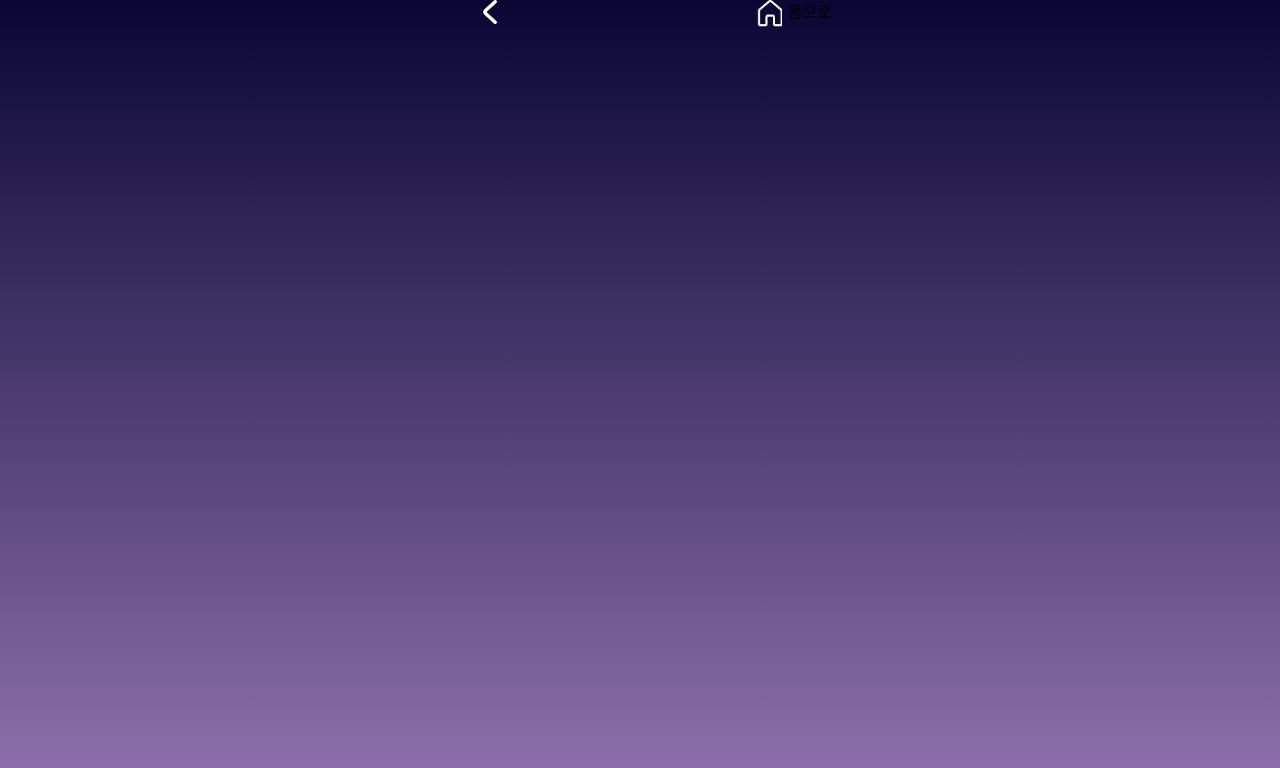
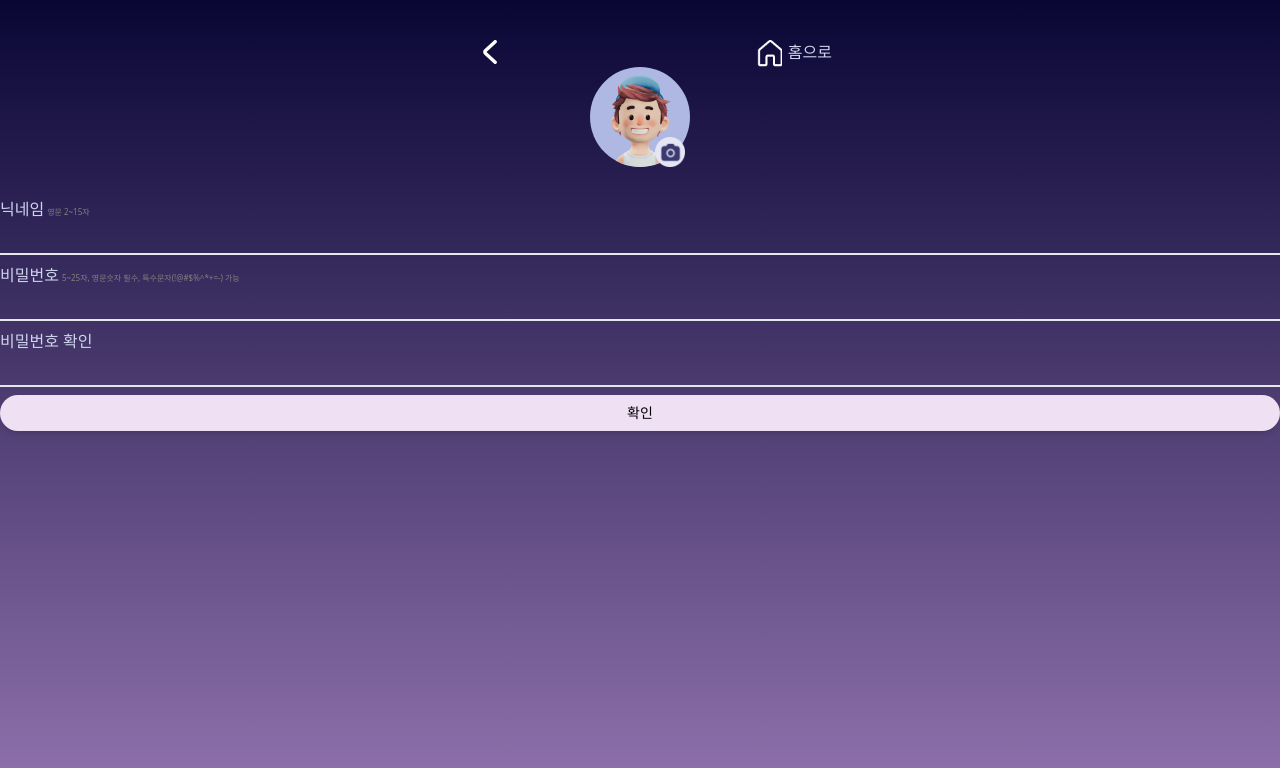
Before and after one commit to wjdgusaho/Damda, a React (Create React App) app in the folder frontend/client/: page /user-info in a window 1280 px wide. Shown: the top 768 px of the page. Built offline with nearby package versions, Linux system fonts and the light colour scheme.

Commit message:
feat : 회원정보 수정 페이지 제작(#358), fix : 로그인 시 로그인이 안되는 점 수정

```diff
--- a/frontend/client/src/components/Auth/CheckPassword.tsx
+++ b/frontend/client/src/components/Auth/CheckPassword.tsx
@@ -52,10 +52,16 @@ export const CheckPassword = function () {
         },
       })
         .then((response) => {
-          console.log(response)
-          navigate("/user-info")
+          if (response.data === "비밀번호 일치") {
+            navigate("/user-info")
+          } else {
+            alert("비밀번호가 일치하지 않습니다. 다시 입력해주세요.")
+          }
+          setUserPw("")
         })
         .catch((error) => {
+          console.log(error)
+
           if (error.response.data.message === "토큰 만료") {
             dispatch(refresh_accessToken())
             if (retry) {
--- a/frontend/client/src/components/Auth/Login.tsx
+++ b/frontend/client/src/components/Auth/Login.tsx
@@ -127,7 +127,7 @@ const Login = function () {
       url: serverUrl + "user/login/",
       data: {
         email: email,
-        password: password,
+        userPw: password,
       },
     })
       .then((response) => {
--- a/frontend/client/src/components/Auth/UserInfoChange.tsx
+++ b/frontend/client/src/components/Auth/UserInfoChange.tsx
@@ -1,9 +1,173 @@
-import React from "react"
-import { Link } from "react-router-dom"
+import React, { useState, useRef, useEffect } from "react"
+import { Link, useNavigate } from "react-router-dom"
+import tw from "tailwind-styled-components"
+import { serverUrl } from "../../urls"
+import axios from "axios"
+
+const FILE_SIZE_LIMIT_MB = 1 // 1MB 미만의 사진만 가능합니다.
+const FILE_SIZE_LIMIT_BYTES = FILE_SIZE_LIMIT_MB * 1024 * 1024 // 바이트 변환
+
+const isFileSizeValid = (file: File | null) => {
+  return file !== null && file.size <= FILE_SIZE_LIMIT_BYTES
+}
+// 닉네임 정규식
+const nicknameRegex = /^(?=.*[a-zA-Z가-힣0-9]).{2,15}$/
+
+// 비밀번호 정규식
+const passwordRegex = /^(?=.*[a-zA-Z])[!@#$%^*+=-]?(?=.*[0-9]).{5,25}$/
+
+const Box = tw.div`
+  flex
+  justify-center
+  mt-10
+  mx-auto
+  flex-col
+  text-center
+  w-96
+`
+const Form = tw.form`
+  flex
+  mx-auto
+  flex-wrap
+`
+
+const InputCSS = tw.input`
+    w-full
+    bg-transparent
+    border-b-2
+    border-b-white-500
+    my-2
+    focus:outline-none
+`
 
 export const UserInfoChange = function () {
+  const navigate = useNavigate()
+  const [profileImage, setProfileImage] = useState<File | null>(null)
+  const imageRef = useRef<HTMLInputElement>(null)
+  const [selectedImage, setSelectedImage] = useState<string | null>(null)
+  const [userdata, setUserdata] = useState({
+    email: "",
+    userPw: "",
+    userPwCheck: "",
+    nickname: "",
+  })
+  const [userNicknameCondition, setUserNicknameCondition] = useState(0)
+  const [userPwCondition, setUserPwCondition] = useState(0)
+  const [userPwMatch, setuserPwMatch] = useState(0)
+
+  useEffect(() => {
+    if (userdata.nickname) {
+      if (nicknameRegex.test(userdata.nickname)) {
+        setUserNicknameCondition(1)
+      } else {
+        setUserNicknameCondition(2)
+      }
+    } else {
+      setUserNicknameCondition(0)
+    }
+  }, [userdata.nickname])
+
+  useEffect(() => {
+    if (userdata.userPw) {
+      if (passwordRegex.test(userdata.userPw)) {
+        setUserPwCondition(1)
+      } else {
+        setUserPwCondition(2)
+      }
+    } else {
+      setUserPwCondition(0)
+    }
+
+    if (userdata.userPw && userdata.userPwCheck) {
+      if (userdata.userPw === userdata.userPwCheck) {
+        setuserPwMatch(2)
+      } else {
+        setuserPwMatch(1)
+      }
+    } else {
+      setuserPwMatch(0)
+    }
+  }, [userdata.userPw, userdata.userPwCheck])
+
+  function handleImageChange(event: React.ChangeEvent<HTMLInputElement>) {
+    const file = event.target.files?.[0] || null
+    if (file && isFileSizeValid(file)) {
+      setProfileImage(file)
+      const reader = new FileReader()
+      reader.onloadend = () => {
+        setSelectedImage(reader.result as string)
+      }
+      reader.readAsDataURL(file)
+    } else {
+      if (imageRef.current) {
+        imageRef.current.value = ""
+      }
+      setProfileImage(null)
+      alert(`파일 크기는 최대 ${FILE_SIZE_LIMIT_MB}MB만 가능합니다.`)
+    }
+  }
+
+  function handleChange(event: React.ChangeEvent<HTMLInputElement>) {
+    setUserdata({
+      ...userdata,
+      [event.currentTarget.name]: event.currentTarget.value,
+    })
+  }
+
+  function imgChange() {
+    const fileinput = document.getElementById(
+      "profileImage"
+    ) as HTMLInputElement
+    fileinput.click()
+  }
+
+  function handleSubmit(event: React.FormEvent<HTMLFormElement>) {
+    event.preventDefault()
+    const data = new FormData()
+    const userform = {
+      email: userdata.email,
+      userPw: userdata.userPw,
+      nickname: userdata.nickname,
+    }
+    data.append(
+      "user",
+      new Blob([JSON.stringify(userform)], { type: "application/json" })
+    )
+    if (profileImage) {
+      data.append("profileImage", profileImage)
+    } else {
+      data.append("profileImage", new Blob())
+    }
+
+    if (!userdata.nickname) {
+      alert("닉네임을 입력해주세요.")
+    } else if (userdata.nickname && userNicknameCondition !== 1) {
+      alert("닉네임이 유효하지 않습니다.")
+    } else if (!userdata.userPw) {
+      alert("비밀번호를 입력해주세요.")
+    } else if (userdata.userPw && userPwCondition !== 1) {
+      alert("비밀번호가 유효하지 않습니다.")
+    } else if (userdata.userPw !== userdata.userPwCheck) {
+      alert("비밀번호가 일치하지 않습니다.")
+    } else {
+      axios({
+        method: "PATCH",
+        url: serverUrl + "user/info",
+        headers: {
+          "Content-Type": "multipart/form-data",
+        },
+        data: data,
+      })
+        .then(() => {
+          navigate("/main")
+        })
+        .catch((error) => console.error(error))
+    }
+  }
+
   return (
-    <div className="flex flex-initial justify-between w-96 mx-auto">
+    <div style={{ color: "#CFD4EE" }}>
+      <div className="flex flex-initial justify-between w-96 mx-auto mt-10">
         <Link
           to={"/menu"}
           style={{ fontSize: "30px", color: "white", marginLeft: "30px" }}
@@ -34,5 +198,100 @@ export const UserInfoChange = function () {
           <p>홈으로</p>
         </Link>
       </div>
+      <Form className="grid grid-cols-1 w-full mx-auto" onSubmit={handleSubmit}>
+        <div className="w-full justify-center">
+          <img
+            className="mx-auto"
+            style={{ backgroundColor: "#AEB8E2", borderRadius: "50%" }}
+            src={selectedImage ? selectedImage : "/defalutprofile.png"}
+            width={100}
+            height={100}
+            alt="profile"
+          />
+          <img
+            className="mx-auto"
+            src="/profilesetting.png"
+            alt="a"
+            width={30}
+            style={{ position: "relative", top: "-30px", left: "30px" }}
+            onClick={imgChange}
+          />
+        </div>
+        <input
+          id="profileImage"
+          name="profileImage"
+          type="file"
+          className="hidden"
+          onChange={handleImageChange}
+          ref={imageRef}
+        />
+
+        <p>
+          닉네임
+          <span style={{ color: "gray", fontSize: "8px", marginLeft: "3px" }}>
+            영문 2~15자
+          </span>
+        </p>
+        <InputCSS
+          name="nickname"
+          type="text"
+          value={userdata.nickname}
+          onChange={handleChange}
+        />
+        {userNicknameCondition === 2 ? (
+          <p className="text-red-500 w-full">
+            닉네임은 영문, 한글, 숫자로 2-15자이어야 합니다.
+          </p>
+        ) : userNicknameCondition === 1 ? (
+          <p className="text-green-500 w-full">유효한 닉네임</p>
+        ) : (
+          <></>
+        )}
+
+        <p>
+          비밀번호
+          <span style={{ color: "gray", fontSize: "8px", marginLeft: "3px" }}>
+            5~25자, 영문숫자 필수, 특수문자(!@#$%^*+=-) 가능
+          </span>
+        </p>
+        <InputCSS
+          name="userPw"
+          type="password"
+          value={userdata.userPw}
+          onChange={handleChange}
+        />
+        {userPwCondition === 2 ? (
+          <p className="text-red-500 w-full">
+            비밀번호는 특수, 영문, 숫자 조합으로 5-25자이어야 합니다.
+          </p>
+        ) : userPwCondition === 1 ? (
+          <p className="text-green-500 w-full">유효한 비밀번호</p>
+        ) : (
+          <></>
+        )}
+
+        <p>비밀번호 확인</p>
+        <InputCSS
+          name="userPwCheck"
+          type="password"
+          value={userdata.userPwCheck}
+          onChange={handleChange}
+        />
+        {userPwMatch === 1 ? (
+          <p className="text-red-500">비밀번호 불일치</p>
+        ) : userPwMatch === 2 ? (
+          <p className="text-green-500">비밀번호 일치</p>
+        ) : (
+          <p></p>
+        )}
+
+        <button
+          className="p-2 px-4 text-sm rounded-full shadow-md w-full mx-auto"
+          style={{ backgroundColor: "#EFE0F4", color: "black" }}
+        >
+          확인
+        </button>
+      </Form>
+    </div>
   )
 }
```
Lines whose indentation alone changed are shown as unchanged.
